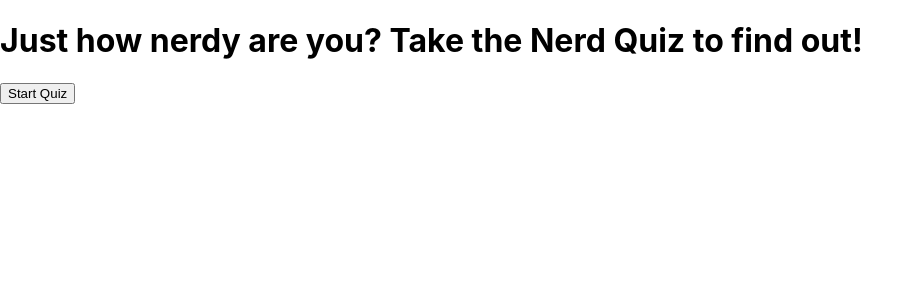
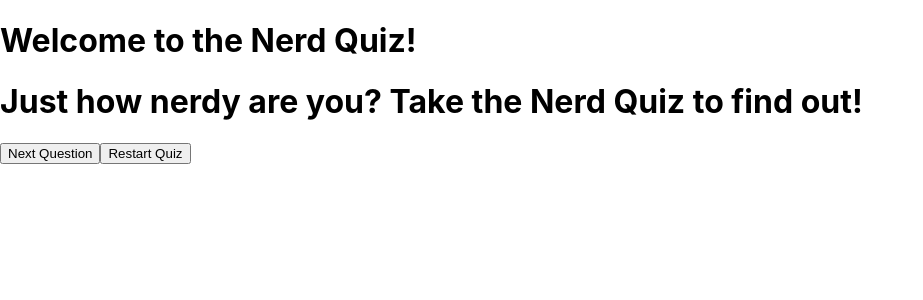
Before and after one commit to Technigo/project-redux-quiz-old, a React (Create React App) app: page / in a window 1280 px wide. Shown: the top 300 px of the page, without its empty margins (0-923 px from the left). Built offline with nearby package versions, Linux system fonts and the light colour scheme.

Commit message:
next and restart button

```diff
--- a/src/App.js
+++ b/src/App.js
@@ -4,6 +4,7 @@ import { combineReducers, configureStore } from '@reduxjs/toolkit'
 
 import { quiz } from 'reducers/quiz'
 import { CurrentQuestion } from 'components/CurrentQuestion'
+import { Status } from 'components/Status'
 
 // here our reducer is "quiz" (Reducer: publishes to Store)
 const reducer = combineReducers({
@@ -16,7 +17,9 @@ const store = configureStore({ reducer })
 export const App = () => {
   return (
     <Provider store={store}>
+      <h1>Welcome to the Nerd Quiz!</h1>
       <CurrentQuestion />
+      <Status />
     </Provider>
   )
 }
--- a/src/components/CurrentQuestion.js
+++ b/src/components/CurrentQuestion.js
@@ -1,5 +1,8 @@
+/* eslint-disable max-len */
 import React from 'react'
 import { useSelector } from 'react-redux'
+
+// import { quiz } from '../reducers/quiz'
 
 export const CurrentQuestion = () => {
   const question = useSelector((state) => state.quiz.questions[state.quiz.currentQuestionIndex])
@@ -9,9 +12,11 @@ export const CurrentQuestion = () => {
   return (
     <div>
       <h1>{question.questionText}</h1>
-      {question.options.map((answer, index) => {
-        return <button type="button" key={index}>{answer}</button>
-      })}
     </div>
   )
 }
+
+// && goToNextQuestion()
+// {question.options.map((answer, state.quiz.answerIndex) => {
+//   return <button type="button" key={answerIndex} onPress={state.quiz.submitAnswer}>{answer}</button>
+// })}
--- /dev/null
+++ b/src/components/Status.js
@@ -0,0 +1,15 @@
+import React from 'react'
+import { useDispatch } from 'react-redux'
+
+import { quiz } from 'reducers/quiz'
+
+export const Status = () => {
+  const dispatch = useDispatch()
+
+  return (
+    <section>
+      <button type="button" onClick={() => dispatch(quiz.actions.goToNextQuestion())}>Next Question</button>
+      <button type="button" onClick={() => dispatch(quiz.actions.restart())}>Restart Quiz</button>
+    </section>
+  )
+}
```
